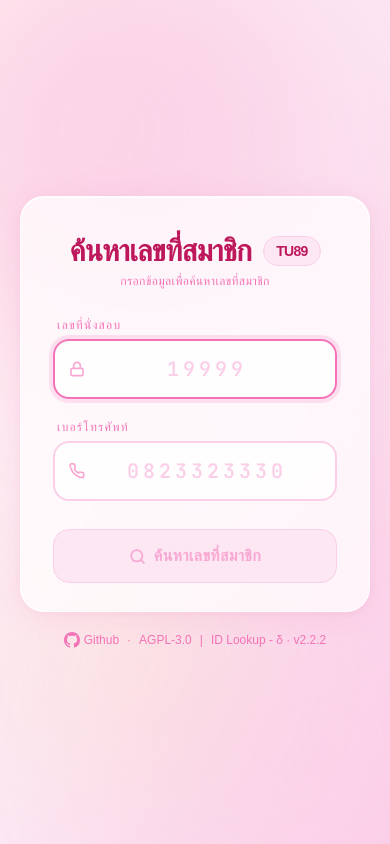
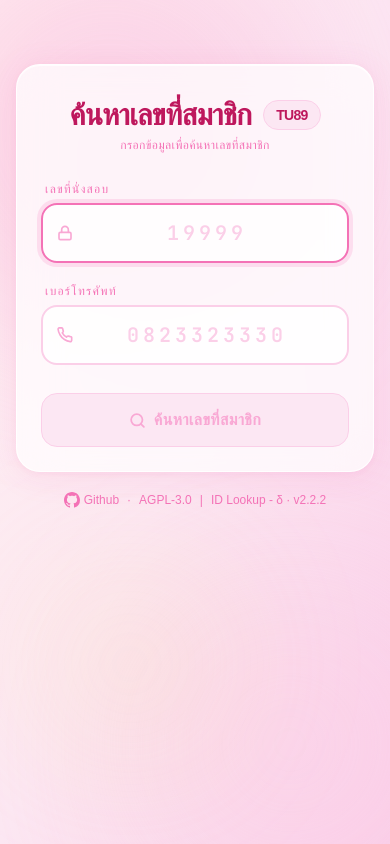
Before and after one commit to arckanop/AppScript-Membership-Lookup, a plain HTML site: page index.html in a window 390 px wide. Drawn offline with nearby package versions, Linux system fonts and the light colour scheme; a web font is replaced by a local one.

Commit message:
Fix mobile ui

```diff
--- a/index.html
+++ b/index.html
@@ -142,6 +142,17 @@
 			border-color: #d97706 !important;
 			box-shadow: 0 0 0 3px rgba(217, 119, 6, 0.15);
 		}
+
+		@media (max-width: 640px) {
+			h1 {
+				font-size: 1.5rem;
+			}
+
+			.glass-card {
+				margin: 0;
+				border-radius: 1.5rem;
+			}
+		}
 	</style>
 </head>
 
@@ -151,9 +162,11 @@
 	<div class="blob" style="width:320px;height:320px;background:#fbcfe8;bottom:-60px;right:-60px;"></div>
 	<div class="blob" style="width:200px;height:200px;background:#fde68a;bottom:80px;left:30px;opacity:0.18;"></div>
 
-	<section class="relative z-10 flex flex-col items-center justify-center w-full min-h-dvh px-5 py-10">
+	<section
+		class="relative z-10 flex flex-col items-center justify-start sm:justify-center w-full min-h-dvh px-4 sm:px-5 pt-16 pb-6 sm:py-10">
 		<!-- gap-16 max-w-2xl mx-auto h-screen-->
-		<div class="glass-card rounded-3xl w-full max-w-md px-8 pt-9 pb-7 flex flex-col gap-7 fade-up fade-up-1">
+		<div
+			class="glass-card rounded-3xl w-full max-w-md sm:max-w-md px-6 sm:px-8 pt-8 pb-6 flex flex-col gap-7 fade-up fade-up-1">
 			<!-- bg-gradient-to-bl from-pink-400 to-pink-300 px-10 py-9 text-white -->
 			<header class="flex flex-col items-center gap-1 fade-up fade-up-2">
 				<!-- <div
```
